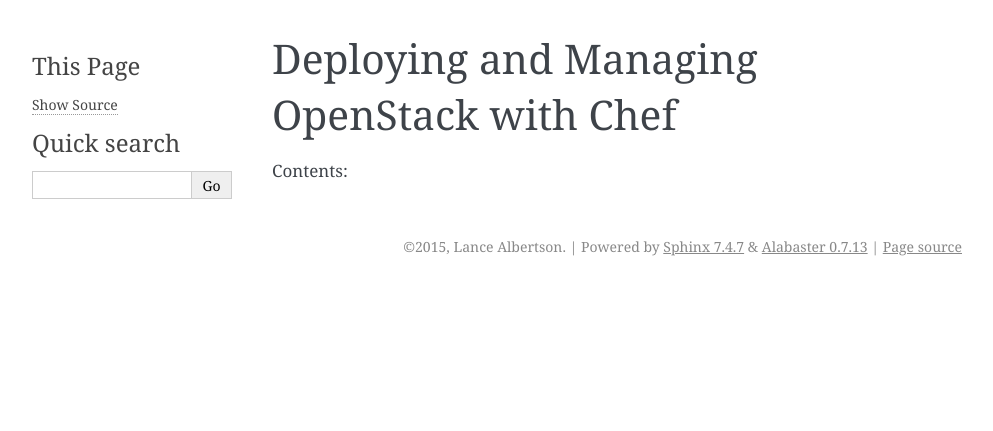
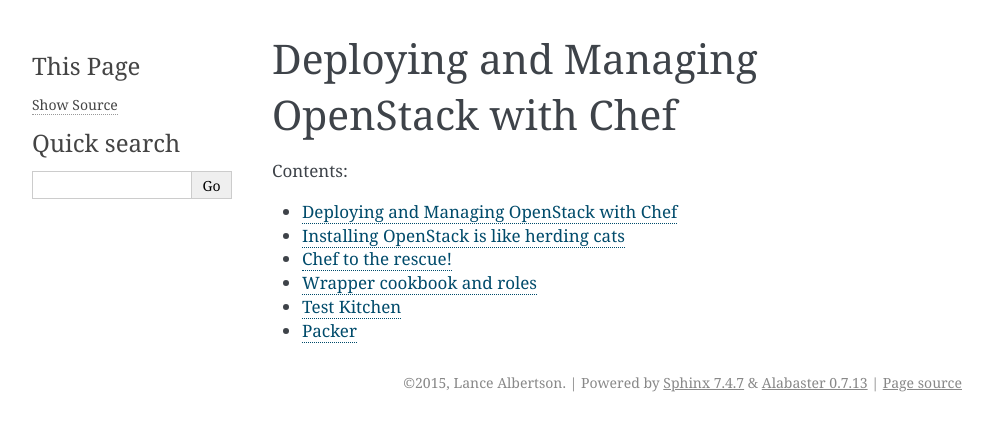
Before and after one commit to ramereth/presentation-openstack-chef, a Sphinx documentation site: the page built from source/index.rst, in a window 1280 px wide. Shown: the top 431 px of the page, without its empty margins (148-1141 px from the left). Built offline with Sphinx 7.4.7, drawn with Linux system fonts in a browser that asks for light colours; formulas are drawn with MathJax 3; some of the changed lines change nothing that is shown.

Commit message:
Initial openstack lightening talk slides

```diff
--- a/source/index.rst
+++ b/source/index.rst
@@ -10,3 +10,5 @@
 
 .. toctree::
    :maxdepth: 2
+
+   openstack-summit
--- /dev/null
+++ b/source/openstack-summit.rst
@@ -0,0 +1,42 @@
+Deploying and Managing OpenStack with Chef
+==========================================
+
+Lance Albertson
+OSU Open Source Lab
+
+Installing OpenStack is like herding cats
+=========================================
+
+* Lots of services, package dependencies and moving parts!
+* Several methods to install and manage OpenStack
+
+Chef to the rescue!
+===================
+
+* Why Chef? Because we like it and use it everywhere so Chef all the things!
+* Stackforge: Over a dozen community cookbooks
+* So many moving parts, difficult to see what is really needed
+
+Wrapper cookbook and roles
+==========================
+
+* Created a wrapper cookbook osl-openstack
+* Provides a way for us to manage site specific configuration
+* Too many roles!
+* We also created our own roles
+
+Test Kitchen
+============
+
+* Powerful tool for testing cookbooks
+* Integration testing on crack!
+* Uses Vagrant by default
+* Testing OpenStack on OpenStack
+
+Packer
+======
+
+* Cloud image creation tool
+* Unifies building of images across multiple platforms
+* Bento: Chef repo full of packer scripts
+* OSL Forked Bento: OpenStack (kvm) packer scripts
```
